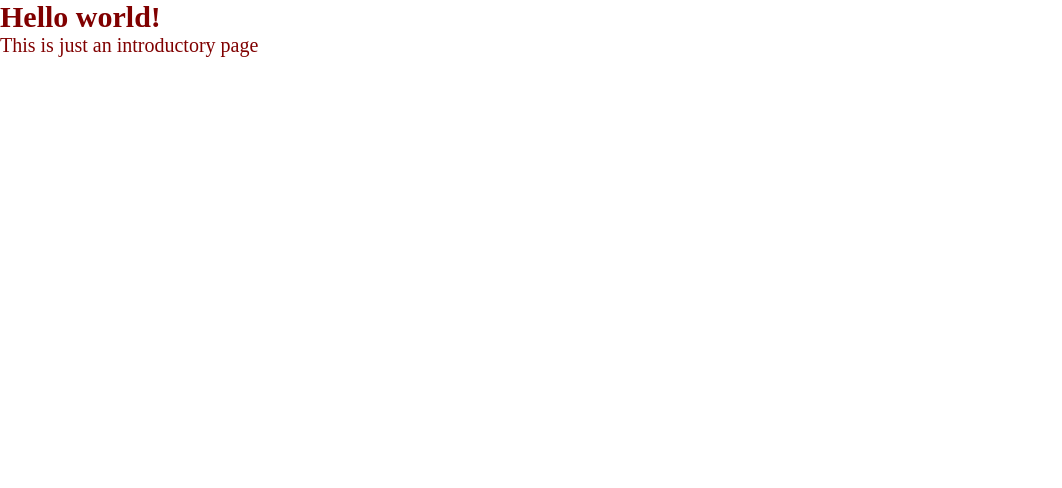
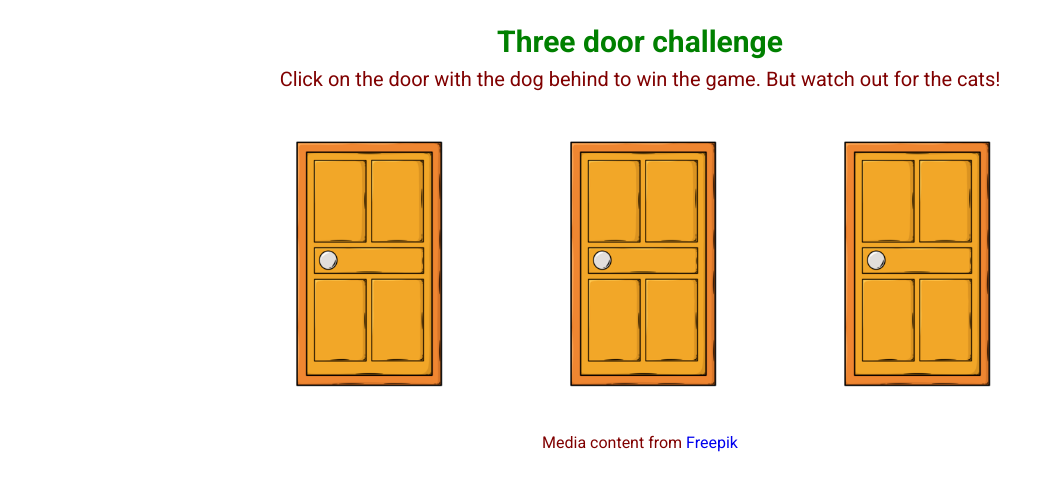
Before and after one commit to palmwi2010/imp_intro, a plain HTML site: page index.html in a window 1280 px wide. Shown: the whole page, without its empty margins (0-1062 px from the left). Drawn offline with Linux system fonts and the light colour scheme.

Commit message:
Updated to include 3 door challenge

```diff
--- a/index.html
+++ b/index.html
@@ -5,10 +5,19 @@
     <meta name="viewport" content="width=device-width, initial-scale=1.0">
     <meta http-equiv="X-UA-Compatible" content="ie=edge">
     <link rel="stylesheet" href="styles.css">
-    <title>Introdcution</title>
+   <script src="scripts.js" defer></script>
+<title>Door challenge</title>
   </head>
+
   <body>
-	  <h1>Hello world!</h1>
-	  <p>This is just an introductory page</p>
+	  <div class = "banner">
+	   	 <h1>Three door challenge</h1>
+	 	 <p>Click on the door with the dog behind to win the game. But watch out for the cats!</p>
+	  </div>
+  	 <div class = "main">
+	 </div>
+	 <div class = "footer">
+		 <p class="footer-content">Media content from <a href="freepik.com">Freepik</a></p>
+	 </div>
   </body>
 </html>
--- /dev/null
+++ b/scripts.js
@@ -0,0 +1,76 @@
+// Script to add doors and cats and dogs
+class Webpage {
+
+	constructor(doors) {
+		this.doors = doors;
+		this.turns = 0;
+		this.init();
+	}
+
+	init() {
+		this.addDoors();
+		this.addAnimals();
+		this.addListeners();
+	}
+
+	addDoors() {
+		const container = document.querySelector(".main");
+
+		for (let i = 0; i < this.doors; i++) {
+			const doorContainer = document.createElement("div");
+			doorContainer.classList.add("img-container");
+
+			const door = document.createElement('img');
+			door.classList.add("door");
+			door.src = "./assets/door.png";
+
+			doorContainer.appendChild(door);
+			container.appendChild(doorContainer);
+		}
+	}
+
+	addAnimals() {
+
+		const imgContainers = document.querySelectorAll(".img-container");
+		const numDoors = imgContainers.length;
+		const dogIndex = Math.floor(Math.random() * numDoors);
+
+		for (let i = 0; i < numDoors; i++) {
+
+			const container = imgContainers[i];
+			const img = document.createElement("img");
+			img.classList.add("animal");
+
+			if (i === dogIndex) {
+				img.src = "./assets/dog.jpg";
+				container.setAttribute("hasDog", "");
+			} else {
+				img.src = "./assets/cat.jpg";
+			}
+			container.appendChild(img);
+		}
+	}
+
+	handleWin() {
+		setTimeout(()=> window.alert(`You won in ${this.turns} turn${this.turns > 1 ? "s":""}!`), 500);
+	}
+
+	handleClick(e) {
+		const container = e.currentTarget;
+		const door = container.querySelector(".door");
+		if (door) {
+			this.turns++;
+			container.removeChild(door);
+			if (container.hasAttribute("hasDog")) {
+				this.handleWin();
+			}
+		}
+	}
+
+	addListeners() {
+		const imgContainers = document.querySelectorAll(".img-container");
+		imgContainers.forEach(container => container.addEventListener("click",e => this.handleClick(e)));
+	}
+}
+
+page = new Webpage(3);
--- a/styles.css
+++ b/styles.css
@@ -1,16 +1,76 @@
+@import url('https://fonts.googleapis.com/css2?family=Roboto:ital,wght@0,100;0,300;0,400;0,500;0,700;0,900;1,100;1,300;1,400;1,500;1,700;1,900&display=swap');
+
 * {
 	margin: 0;
 	padding: 0;
 	box-sizing: border-box;
+	font-family: "Roboto";
+}
+
+
+body {
+	max-width: 800px;
+	text-align: center;
+	margin: auto;
+}
+
+.banner {
+	padding: 24px 16px;
+}
+
+.banner h1 {
+	margin-bottom: 8px;
 }
 
 h1 {
-	color: maroon;
+	color: green;
 	font-size:30px;
 }
 
 p {
 	color: maroon;
 	font-size: 20px;
-	font-weight: 100;
 }
+
+.main {
+	display: flex;
+	gap: 24px;
+	justify-content: center;
+	padding: 24px 0;
+}
+
+.img-container {
+	width:250px;
+	height:250px;
+	cursor:pointer;
+	position: relative;
+}
+
+.door {
+	width: 100%;
+	position: absolute;
+	left: 50%;
+	top: 50%;
+	transform: translate(-50%, -50%);
+	z-index: 2;
+}
+
+.animal {
+	position: absolute;
+	left: 50%;
+	top: 50%;
+	transform: translate(-50%, -50%);
+	width:100px;
+	z-index: 1;
+}
+
+.footer {
+	margin-top: 20px;
+}
+
+.footer p {
+	font-size: 16px;
+}
+
+.footer a {
+	text-decoration: none;
```
Also changed, not shown: assets/cat.jpg (added), assets/dog.jpg (added), assets/door.png (added).
